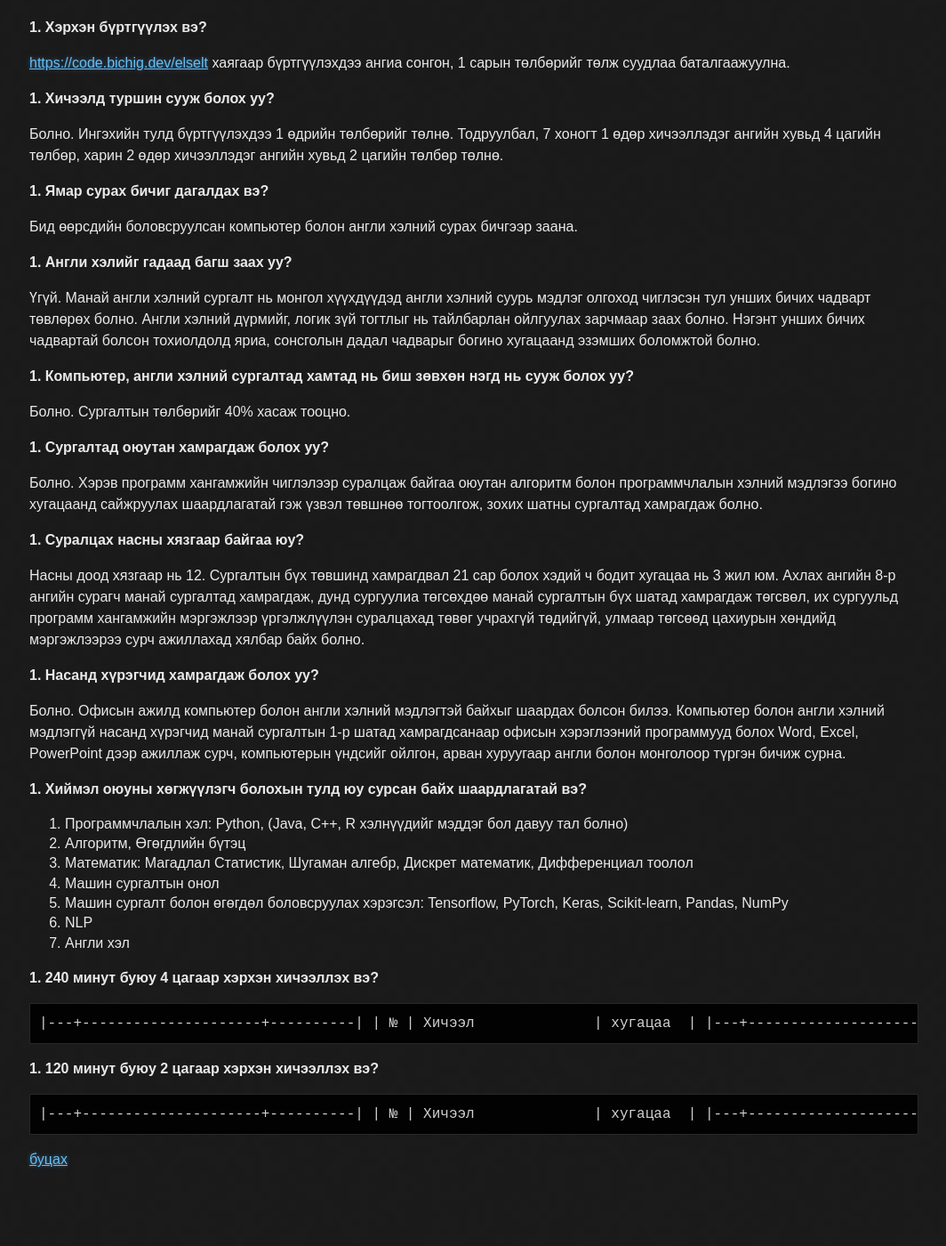
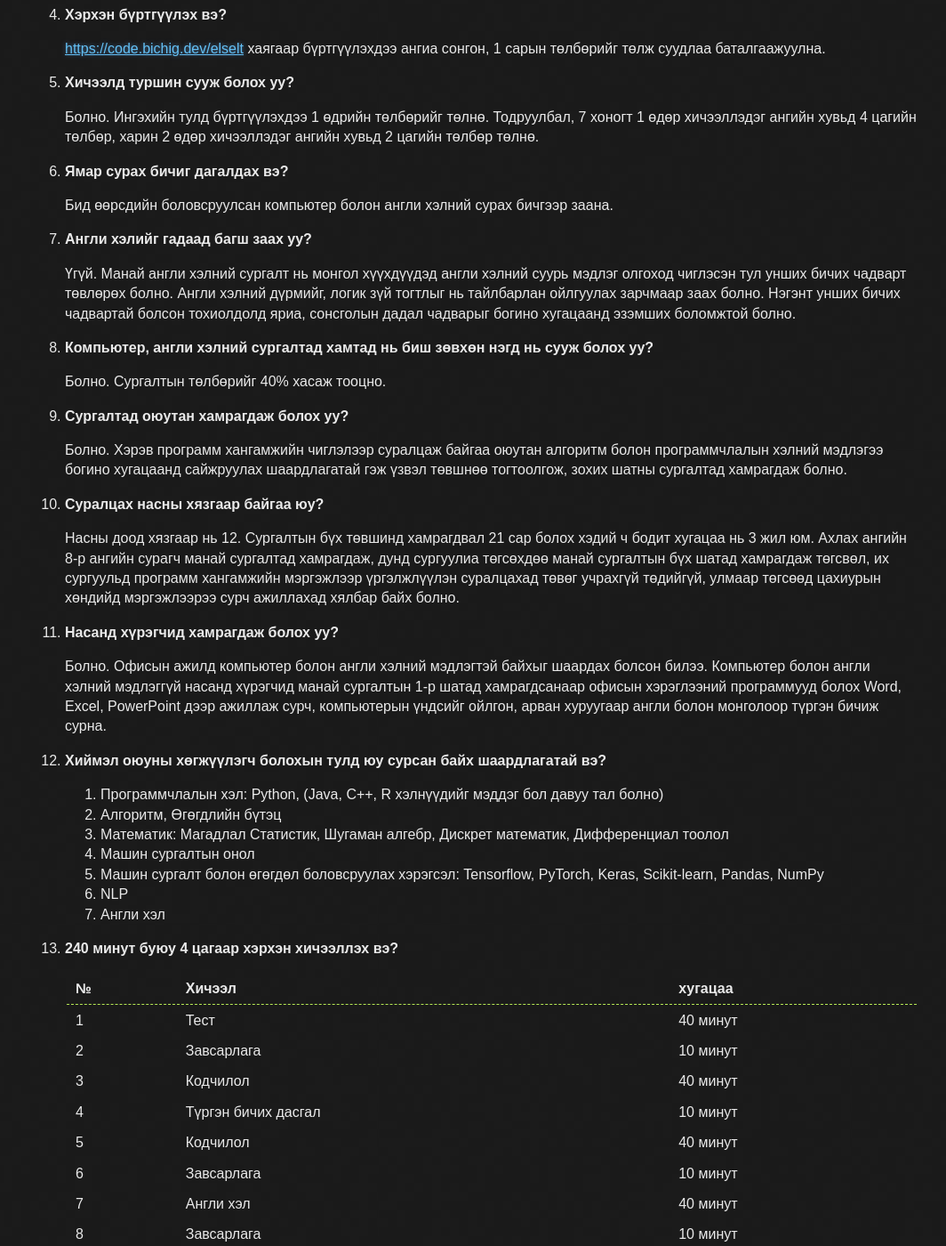
Before and after one commit to ganaatulgaa/corecode, a Jekyll site: the page built from faq.md, in a window 1280 px wide and 1400 px high, scrolled down 558 px. Shown: the whole window at 89% size, without its empty margins (107-1171 px from the left). Built offline with Jekyll 4.4.1, drawn with Linux system fonts in a browser that asks for light colours; our own code applies the rules of GitHub Pages for plain Markdown files; before the commit the page ends 1893 px from its top, so only the background shows below that; some of the changed text lies outside the part shown.

Commit message:
Update faq.md

```diff
--- a/faq.md
+++ b/faq.md
@@ -4,51 +4,51 @@ layout: default
 
 ## Асуулт ба хариулт
 
-**1. Бусад сургалтаас юугаар онцлог вэ?**
+1. **Бусад сургалтаас юугаар онцлог вэ?**
 
    Бусад кодчиллын сургалтаас онцлог тал нь компьютерын ухааны суурь мэдлэгт суурилсан тул график, дизайнтай ажиллахгүй зөвхөн код бичих чадварыг эзэмшүүлж, англи хэлний суурь мэдлэгийг цээжлүүлэх бус ойлгуулна. Ерөнхий агуулгын хувьд хүндээс эхэлж байгаа ч сургахдаа хөнгөнөөс хүндрэх зарчмыг баримтална.
 
-**1. Суралцагч хувийн компьютертой ирэх шаардлагатай юу?**
+1. **Суралцагч хувийн компьютертой ирэх шаардлагатай юу?**
 
    Сургалт зориулалтын компьютерын танхимд явагдах тул хувийн компьютертой ирэх шаардлагагүй.
 
-**1. Онлайнаар сургалтад хамрагдаж болох уу?**
+1. **Онлайнаар сургалтад хамрагдаж болох уу?**
 
    Одоогоор боломжгүй.
 
-**1. Хэрхэн бүртгүүлэх вэ?**
+1. **Хэрхэн бүртгүүлэх вэ?**
 
    [https://code.bichig.dev/elselt](https://code.bichig.dev/elselt) хаягаар бүртгүүлэхдээ ангиа сонгон, 1 сарын төлбөрийг төлж суудлаа баталгаажуулна.
 
-**1. Хичээлд туршин сууж болох уу?**
+1. **Хичээлд туршин сууж болох уу?**
 
    Болно. Ингэхийн тулд бүртгүүлэхдээ 1 өдрийн төлбөрийг төлнө. Тодруулбал, 7 хоногт 1 өдөр хичээллэдэг ангийн хувьд 4 цагийн төлбөр, харин 2 өдөр хичээллэдэг ангийн хувьд 2 цагийн төлбөр төлнө.
 
-**1. Ямар сурах бичиг дагалдах вэ?**
+1. **Ямар сурах бичиг дагалдах вэ?**
 
    Бид өөрсдийн боловсруулсан компьютер болон англи хэлний сурах бичгээр заана.
 
-**1. Англи хэлийг гадаад багш заах уу?**
+1. **Англи хэлийг гадаад багш заах уу?**
 
    Үгүй. Манай англи хэлний сургалт нь монгол хүүхдүүдэд англи хэлний суурь мэдлэг олгоход чиглэсэн тул унших бичих чадварт төвлөрөх болно. Англи хэлний дүрмийг, логик зүй тогтлыг нь тайлбарлан ойлгуулах зарчмаар заах болно.  Нэгэнт унших бичих чадвартай болсон тохиолдолд яриа, сонсголын дадал чадварыг богино хугацаанд эзэмших боломжтой болно.
 
-**1. Компьютер, англи хэлний сургалтад хамтад нь биш зөвхөн нэгд нь сууж болох уу?**
+1. **Компьютер, англи хэлний сургалтад хамтад нь биш зөвхөн нэгд нь сууж болох уу?**
 
    Болно. Сургалтын төлбөрийг 40% хасаж тооцно.
 
-**1. Сургалтад оюутан хамрагдаж болох уу?**
+1. **Сургалтад оюутан хамрагдаж болох уу?**
 
    Болно. Хэрэв программ хангамжийн чиглэлээр суралцаж байгаа оюутан алгоритм болон программчлалын хэлний мэдлэгээ богино хугацаанд сайжруулах шаардлагатай гэж үзвэл төвшнөө тогтоолгож, зохих шатны сургалтад хамрагдаж болно.
 
-**1. Суралцах насны хязгаар байгаа юу?**
+1. **Суралцах насны хязгаар байгаа юу?**
 
    Насны доод хязгаар нь 12. Сургалтын бүх төвшинд хамрагдвал 21 сар болох хэдий ч бодит хугацаа нь 3 жил юм. Ахлах ангийн 8-р ангийн сурагч манай сургалтад хамрагдаж, дунд сургуулиа төгсөхдөө манай сургалтын бүх шатад хамрагдаж төгсвөл, их сургуульд программ хангамжийн мэргэжлээр үргэлжлүүлэн суралцахад төвөг учрахгүй төдийгүй, улмаар төгсөөд цахиурын хөндийд мэргэжлээрээ сурч ажиллахад хялбар байх болно.
 
-**1. Насанд хүрэгчид хамрагдаж болох уу?**
+1. **Насанд хүрэгчид хамрагдаж болох уу?**
 
    Болно. Офисын ажилд компьютер болон англи хэлний мэдлэгтэй байхыг шаардах болсон билээ. Компьютер болон англи хэлний мэдлэггүй насанд хүрэгчид манай сургалтын 1-р шатад хамрагдсанаар офисын хэрэглээний программууд болох Word, Excel, PowerPoint дээр ажиллаж сурч, компьютерын үндсийг ойлгон, арван хуруугаар англи болон монголоор түргэн бичиж сурна.
 
-**1. Хиймэл оюуны хөгжүүлэгч болохын тулд юу сурсан байх шаардлагатай вэ?**
+1. **Хиймэл оюуны хөгжүүлэгч болохын тулд юу сурсан байх шаардлагатай вэ?**
 
    1. Программчлалын хэл: Python, (Java, C++, R хэлнүүдийг мэддэг бол давуу тал болно)
    1. Алгоритм, Өгөгдлийн бүтэц
@@ -58,7 +58,7 @@ layout: default
    1. NLP
    1. Англи хэл
 
-**1. <a id="240"></a>240 минут буюу 4 цагаар хэрхэн хичээллэх вэ?**
+1. <a id="240"></a>**240 минут буюу 4 цагаар хэрхэн хичээллэх вэ?**
 
     |---+---------------------+----------|
 | № | Хичээл              | хугацаа  |
@@ -74,7 +74,7 @@ layout: default
 | 9 | Англи хэл           | 40 минут |
 |---+---------------------+----------|
 
-**1. <a id="120"></a>120 минут буюу 2 цагаар хэрхэн хичээллэх вэ?**
+1. <a id="120"></a>**120 минут буюу 2 цагаар хэрхэн хичээллэх вэ?**
 
     |---+---------------------+----------|
 | № | Хичээл              | хугацаа  |
```
